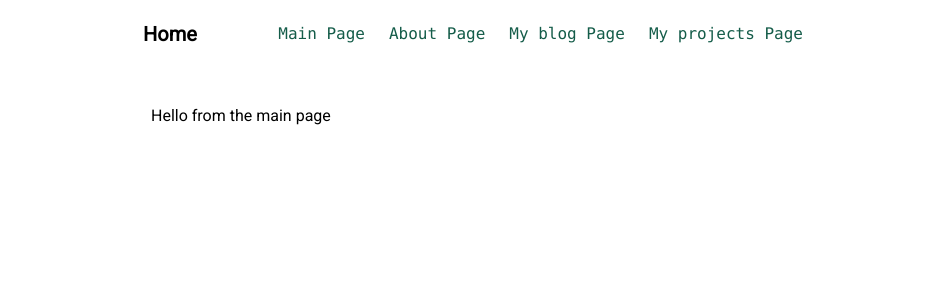
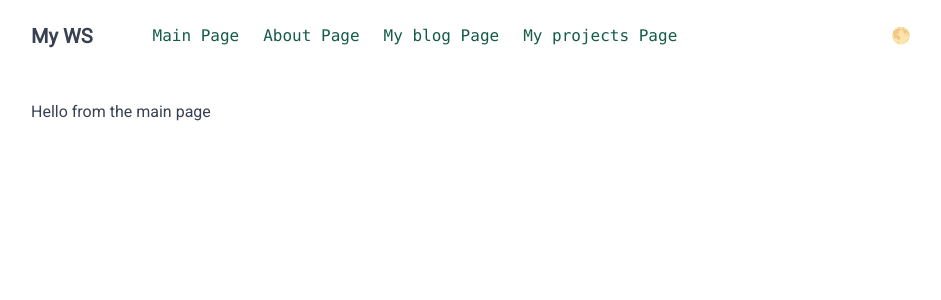
Before and after one commit to pskrebnev/nuxt-webapp, a Nuxt app in the folder portfolio/: page / in a window 1280 px wide. Shown: the top 300 px of the page, without its empty margins (169-1110 px from the left). Built offline with nearby package versions, Linux system fonts and the light colour scheme.

Commit message:
'Dark mode' implemented

```diff
--- /dev/null
+++ b/portfolio/app/components/color-mode-selector.vue
@@ -0,0 +1,49 @@
+<template>
+  <div class="flex space-x-2 items-center">
+    <div class="text-gray-500 text-xs" v-if="showNextModelLabel">
+      Change to {{ nextMode }}
+    </div>
+    <button
+      @click="toggleMode"
+      @mouseenter="showNextModelLabel = true"
+      @mouseleave="showNextModelLabel = false"
+      class="hover:bg-gray-200 dark:hover:bg-gray-600 px-2 py-1 text-gray-500 text-4xl md:text-base"
+    >
+      {{ nextModeIcon }}
+    </button>
+  </div>
+</template>
+
+<script setup>
+const showNextModelLabel = ref(false);
+const colorMode = useColorMode();
+
+const modes = [
+  "system", // 0
+  "light", // 1
+  "dark", // 2
+]; // .length = 3
+
+const nextModeIcons = {
+  system: "🌓",
+  light: "🌕",
+  dark: "🌑",
+};
+
+const nextMode = computed(() => {
+  const currentModeIndex = modes.indexOf(colorMode.preference);
+  let nextModeIndex = null;
+
+  if (currentModeIndex + 1 === modes.length) {
+    nextModeIndex = 0;
+  } else {
+    nextModeIndex = currentModeIndex + 1;
+  }
+
+  return modes[nextModeIndex];
+});
+
+const nextModeIcon = computed(() => nextModeIcons[nextMode.value]);
+
+const toggleMode = () => (colorMode.preference = nextMode.value);
+</script>
--- a/portfolio/app/components/project-list.vue
+++ b/portfolio/app/components/project-list.vue
@@ -1,9 +1,37 @@
 <template>
-  <div>Projects</div>
+  <div class="not-prose">
+    <section v-if="pending">Loading...</section>
+    <section v-else-if="error">Something went wrong... Try again!</section>
+    <section v-else>
+      <ul class="grid grid-cols-1 gap-4">
+        <li
+          v-for="repository in repos"
+          :key="repository.id"
+          class="border border-gray-200 dark:border-gray-800 rounded-sm p-4 hover:bg-gray-200 dark:hover:bg-gray-800 font-mono"
+        >
+          <a :href="repository.html_url" target="_blank">
+            <div class="flex items-center justify-between text-sm">
+              <div class="font-semibold">{{ repository.name }}</div>
+              <div>{{ repository.stargazers_count }} ★</div>
+            </div>
+            <p class="text-sm">
+              {{ repository.description }}
+            </p>
+          </a>
+        </li>
+      </ul>
+    </section>
+  </div>
 </template>
 
 <script setup>
-console.log(
-  await $fetch("https://api.github.com/users/piotr-jura-udemy/repos")
+const { error, pending, data } = await useFetch(
+  "https://api.github.com/users/piotr-jura-udemy/repos",
+  { lazy: true }
+);
+const repos = computed(() =>
+  data.value
+    .filter((repo) => repo.description)
+    .sort((a, b) => b.stargazers_count - a.stargazers_count)
 );
 </script>
--- a/portfolio/app/layouts/default.vue
+++ b/portfolio/app/layouts/default.vue
@@ -1,15 +1,24 @@
 <template>
-  <div class="container mx-auto max-w-2xl">
-    <header class="flex justify-between items-center mt-5">
-      <div>
-        <NuxtLink to="/" class="text-xl font-semibold p-2 hover:bg-gray-200"
-          >Home</NuxtLink
-        >
+  <div class="container mx-auto max-w-4xl">
+    <header class="flex justify-between items-start md:items-center mt-5">
+      <div class="flex items-center md:space-x-12">
+        <div class="hidden md:block">
+          <NuxtLink
+            to="/"
+            class="text-xl font-semibold p-2 hover:bg-gray-200 dark:hover:bg-gray-800"
+            >My WS
+          </NuxtLink>
+        </div>
+
+        <Menu />
       </div>
-      <Menu />
-      <slot name="header" />
+
+      <ClientOnly>
+        <ColorModeSelector />
+      </ClientOnly>
     </header>
-    <main class="p-4 mt-10">
+
+    <main class="p-2 mt-10">
       <slot />
     </main>
   </div>
@@ -17,7 +26,7 @@
 
 <script setup>
 useHead({
-  titleTemplate: "%s -- My Personal Website",
+  titleTemplate: "%s - Personal web-site",
   link: [
     {
       rel: "preconnect",
@@ -34,6 +43,10 @@ useHead({
 
 <style>
 body {
-  font-family: "Roboto", sans-serif;
+  font-family: "Roboto";
+}
+
+body {
+  @apply bg-white dark:bg-gray-900 text-gray-700 dark:text-gray-300;
 }
 </style>
--- a/portfolio/nuxt.config.ts
+++ b/portfolio/nuxt.config.ts
@@ -5,5 +5,8 @@ export default defineNuxtConfig({
   future: {
     compatibilityVersion: 4,
   },
-  modules: ["@nuxtjs/tailwindcss"],
+  modules: ["@nuxtjs/tailwindcss", "@nuxtjs/color-mode"],
+  colorMode: {
+    classSuffix: "",
+  },
 });
--- a/portfolio/package.json
+++ b/portfolio/package.json
@@ -16,6 +16,7 @@
   },
   "devDependencies": {
     "@nuxt/devtools": "latest",
+    "@nuxtjs/color-mode": "^3.5.2",
     "@nuxtjs/tailwindcss": "^6.12.2",
     "@types/node": "^20.12.7",
     "typescript": "^5.4.5"
--- a/portfolio/tailwind.config.ts
+++ b/portfolio/tailwind.config.ts
@@ -1,4 +1,8 @@
 import type { Config } from "tailwindcss";
+
+module.exports = {
+  darkMode: "class",
+};
 
 export default {
   content: [
```
Also changed, not shown: 1 other file (tests, documents, lock files or other folders).
